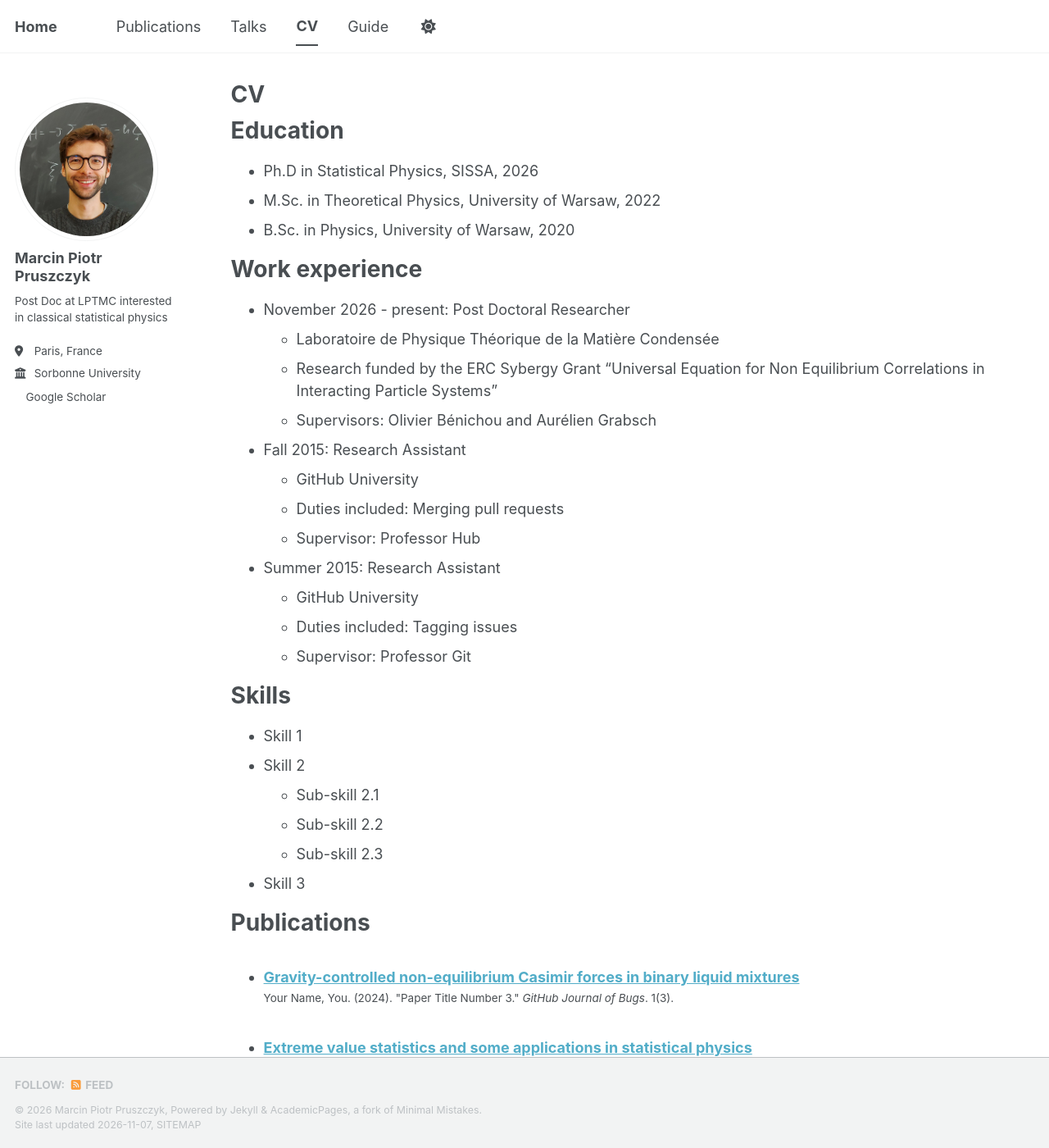
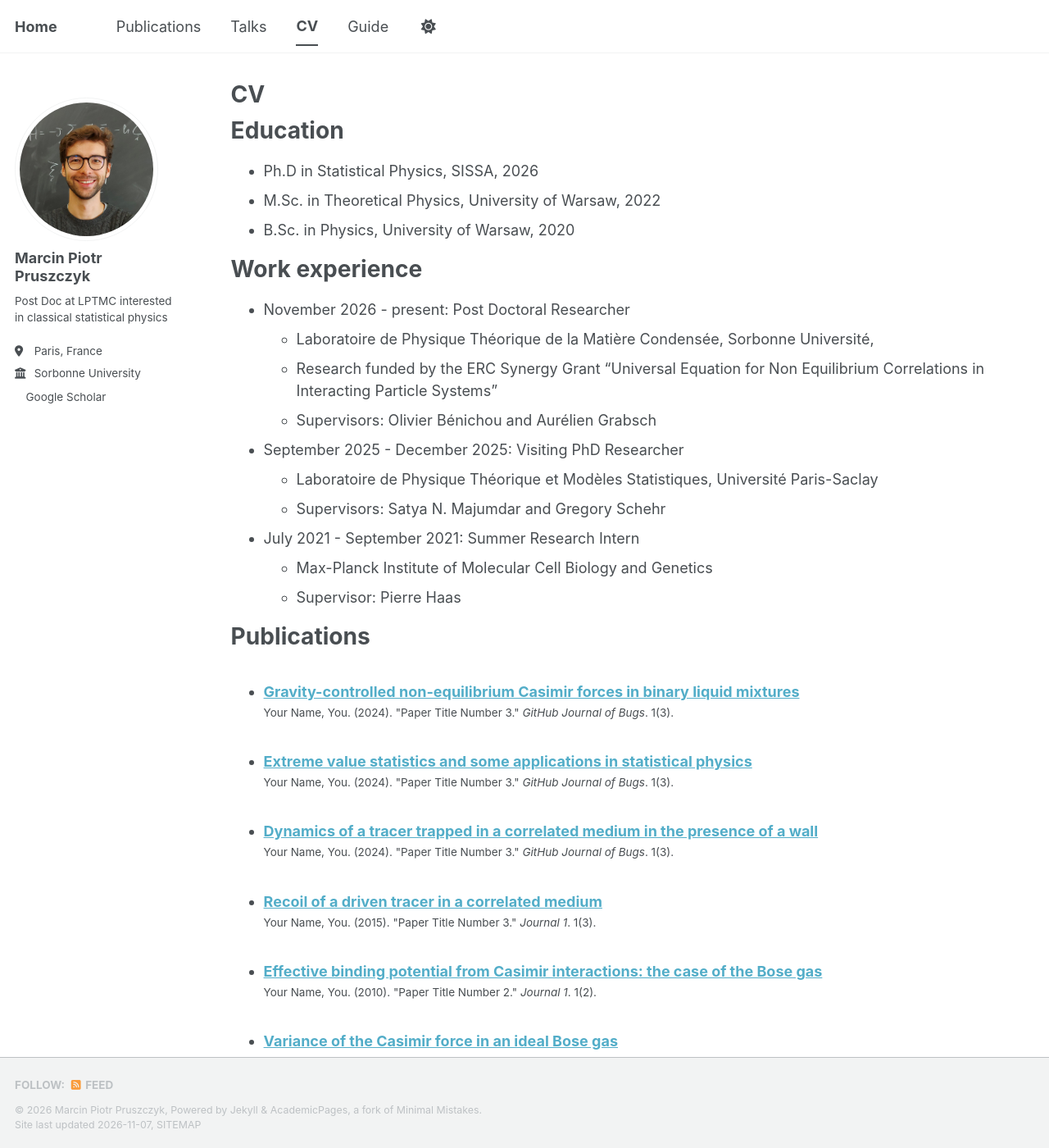
Before and after one commit to mpruszcz/mpruszcz.github.io, a Jekyll site: the page built from _pages/cv.md, in a window 1280 px wide and 1400 px high. Shown: the whole window at 82% size. Built offline with Jekyll 4.4.1, drawn with Linux system fonts in a browser that asks for light colours; a script bundle is joined from its source files by our own code; a style sheet for code colours, icons or effects is not loaded; some of the changed text lies outside the part shown.

Commit message:
Update cv.md

```diff
--- a/_pages/cv.md
+++ b/_pages/cv.md
@@ -18,28 +18,18 @@ Education
 Work experience
 ======
 * November 2026 - present: Post Doctoral Researcher
-  * Laboratoire de Physique Théorique de la Matière Condensée
-  * Research funded by the ERC Sybergy Grant "Universal Equation for Non Equilibrium Correlations in Interacting Particle Systems"
+  * Laboratoire de Physique Théorique de la Matière Condensée, Sorbonne Université,
+  * Research funded by the ERC Synergy Grant "Universal Equation for Non Equilibrium Correlations in Interacting Particle Systems"
   * Supervisors: Olivier Bénichou and Aurélien Grabsch
 
-* Fall 2015: Research Assistant
-  * GitHub University
-  * Duties included: Merging pull requests
-  * Supervisor: Professor Hub
+* September 2025 - December 2025: Visiting PhD Researcher
+  * Laboratoire de Physique Théorique et Modèles Statistiques, Université Paris-Saclay
+  * Supervisors: Satya N. Majumdar and Gregory Schehr
 
-* Summer 2015: Research Assistant
-  * GitHub University
-  * Duties included: Tagging issues
-  * Supervisor: Professor Git
+* July 2021 - September 2021: Summer Research Intern
+  * Max-Planck Institute of Molecular Cell Biology and Genetics
+  * Supervisor: Pierre Haas
 
-Skills
-======
-* Skill 1
-* Skill 2
-  * Sub-skill 2.1
-  * Sub-skill 2.2
-  * Sub-skill 2.3
-* Skill 3
 
 Publications
 ======
@@ -52,13 +42,3 @@ Talks
   <ul>{% for post in site.talks reversed %}
     {% include archive-single-talk-cv.html  %}
   {% endfor %}</ul>
-
-Teaching
-======
-  <ul>{% for post in site.teaching reversed %}
-    {% include archive-single-cv.html %}
-  {% endfor %}</ul>
-
-Service and leadership
-======
-* Currently signed in to 43 different slack teams
```
